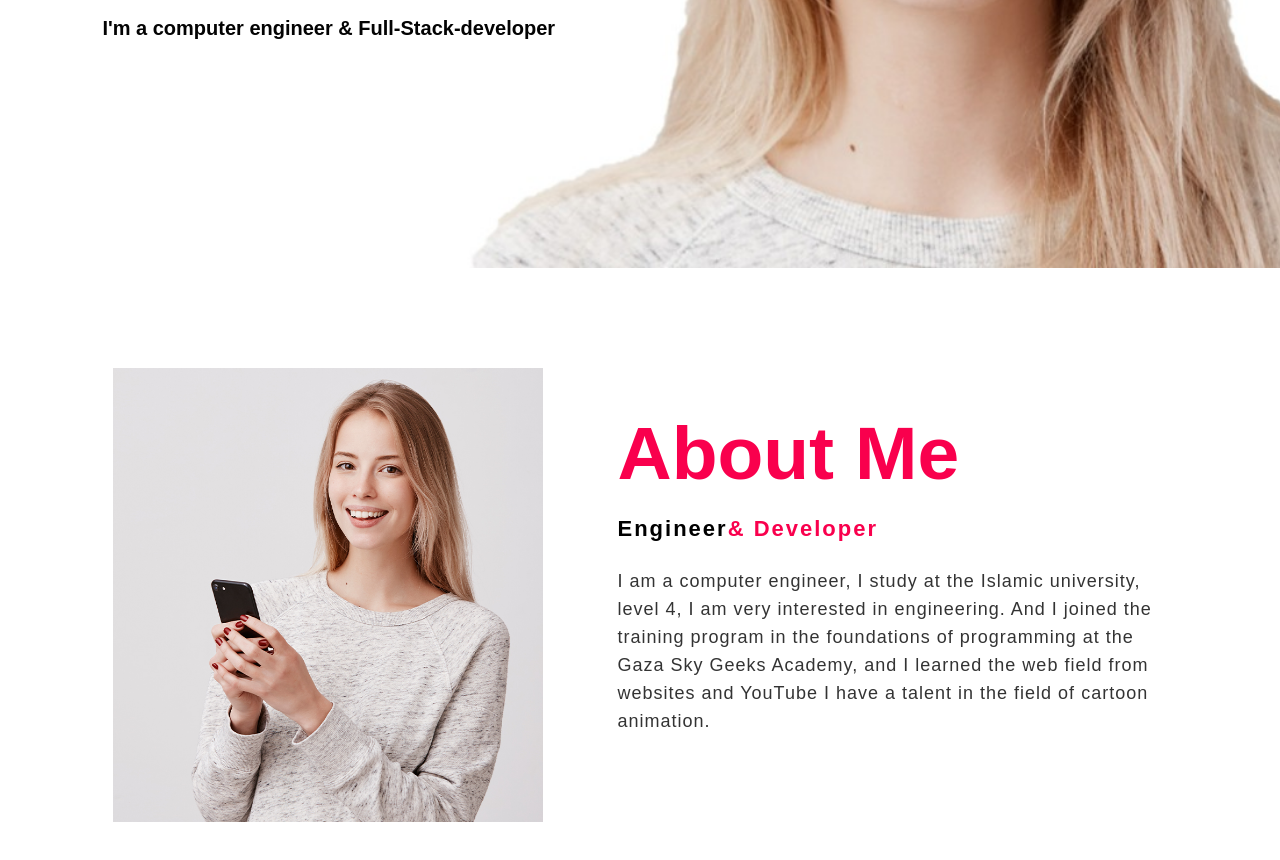
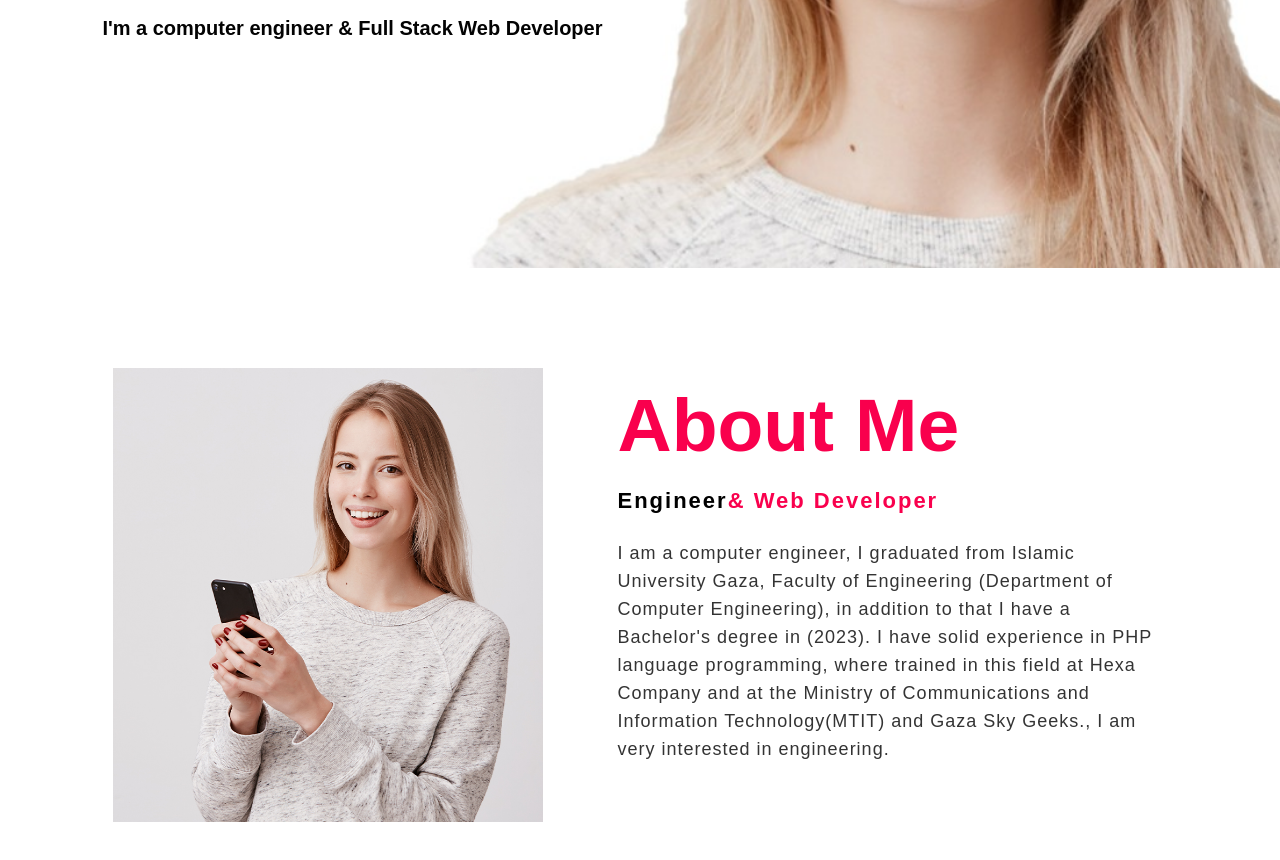
Before and after one commit to GSG-CF05/AlaaEid-Portfolio, a plain HTML site: page index.html in a window 1280 px wide. Shown: the part 532-1392 px from the top of the page. Drawn offline with Linux system fonts and the light colour scheme.

Commit message:
Update index.html

```diff
--- a/index.html
+++ b/index.html
@@ -24,7 +24,7 @@
     <div class="content">
         <h4>Hello, my name's</h4>
         <h1>Alaa <span>Eid</span></h1>
-        <h3>I'm a computer engineer & Full-Stack-developer</h3>
+        <h3>I'm a computer engineer & Full Stack Web Developer</h3>
     </div>
     <!----About Me section  Header---->
     <section id="about">
@@ -32,9 +32,10 @@
             <img src="image/contact-img.jpg">
             <div id="about-text">
                 <h2>About Me</h2>
-                <h5>Engineer<span>& Developer </span></h5>
-                <p>I am a computer engineer, I study at the Islamic university, level 4, I am very interested in engineering. And I joined the training program in the foundations of programming at the Gaza Sky Geeks Academy, and I learned the web field from
-                    websites and YouTube I have a talent in the field of cartoon animation.</p>
+                <h5>Engineer<span>& Web Developer </span></h5>
+                <p>I am a computer engineer, I graduated from Islamic University Gaza, Faculty of Engineering (Department of Computer Engineering), in addition to that I have a Bachelor's degree in (2023).
+                 I have solid experience in PHP language programming, where trained in this field at Hexa Company and at the Ministry of Communications and Information Technology(MTIT) and Gaza Sky Geeks., I am very interested in engineering.
+                  </p>
             </div>
         </div>
     </section>
```
